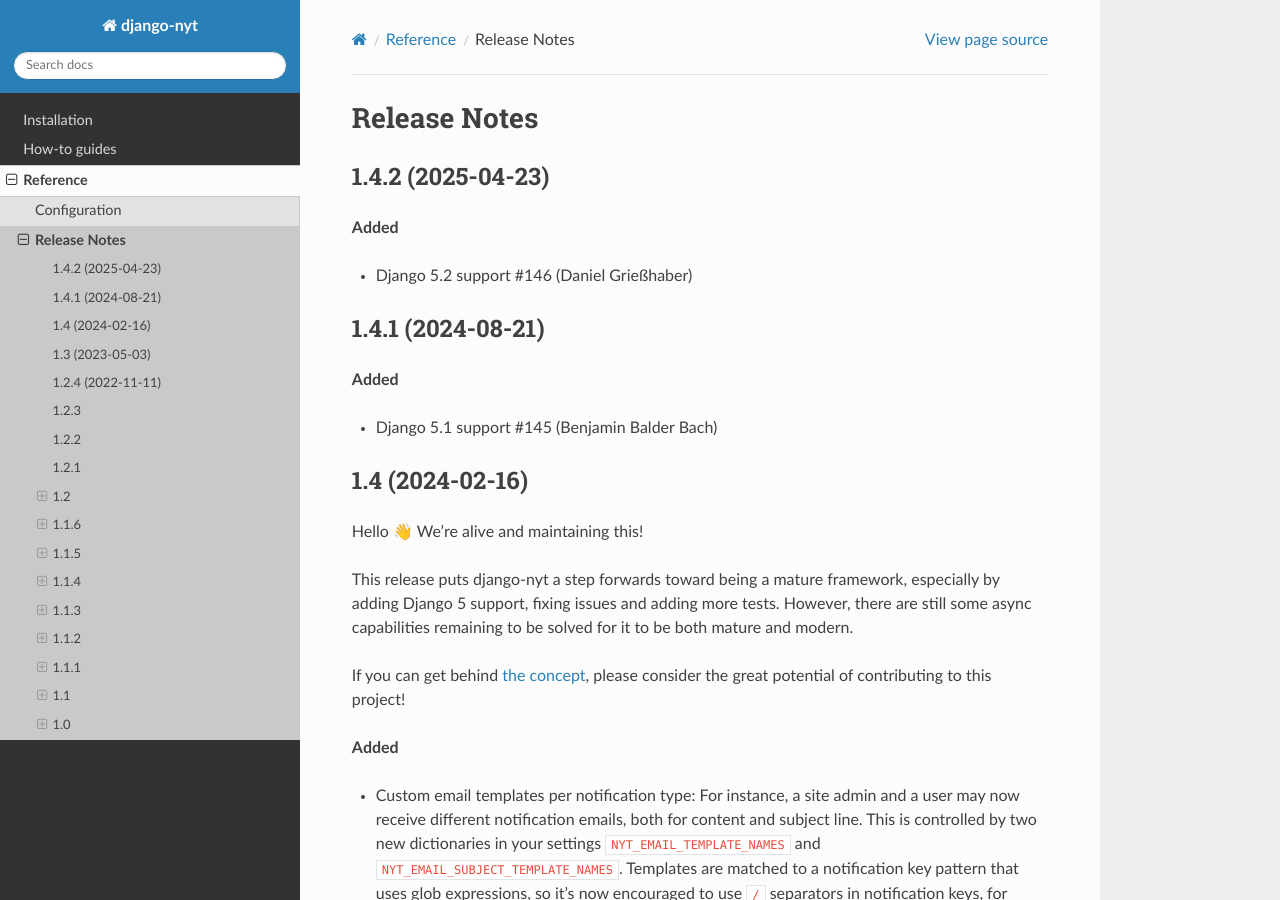
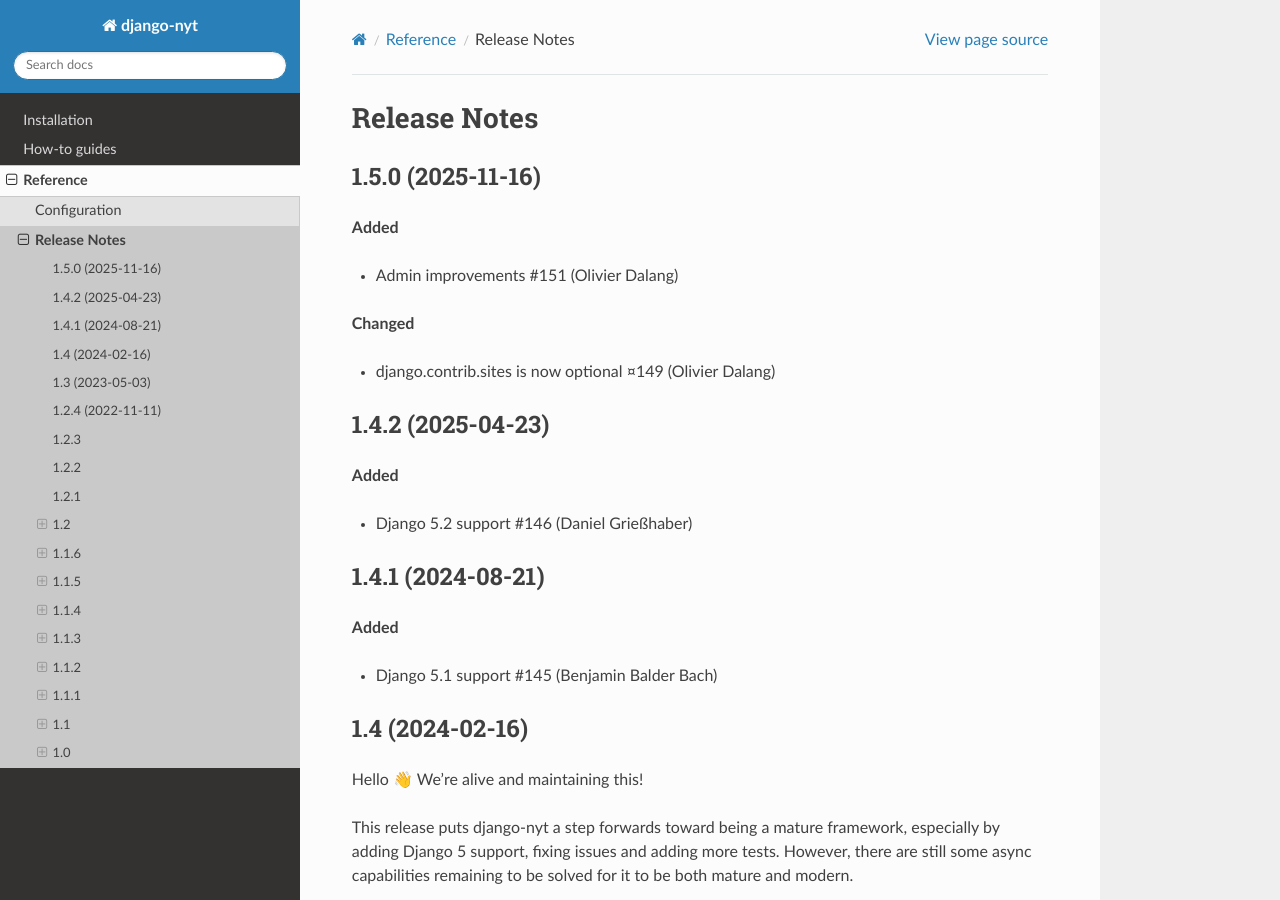
Before and after one commit to django-wiki/django-nyt, a Sphinx documentation site: the page built from docs/release_notes.rst, in a window 1280 px wide and 900 px high. Built offline with Sphinx 7.4.7 and the Read the Docs theme 3.1.0, drawn with Linux system fonts in a browser that asks for light colours; pages that are not in the unit, such as notebooks, are missing from menus.

Commit message:
Release 1.5.0

```diff
--- a/django_nyt/__init__.py
+++ b/django_nyt/__init__.py
@@ -1,5 +1,5 @@
 _disable_notifications = False
 
-__version__ = "1.4.2"
+__version__ = "1.5.0"
 
 default_app_config = "django_nyt.apps.DjangoNytConfig"
--- a/docs/release_notes.rst
+++ b/docs/release_notes.rst
@@ -1,5 +1,17 @@
 Release Notes
 =============
+
+1.5.0 (2025-11-16)
+------------------
+
+**Added**
+
+* Admin improvements #151 (Olivier Dalang)
+
+**Changed**
+
+* django.contrib.sites is now optional ¤149 (Olivier Dalang)
+
 
 1.4.2 (2025-04-23)
 ------------------
```
